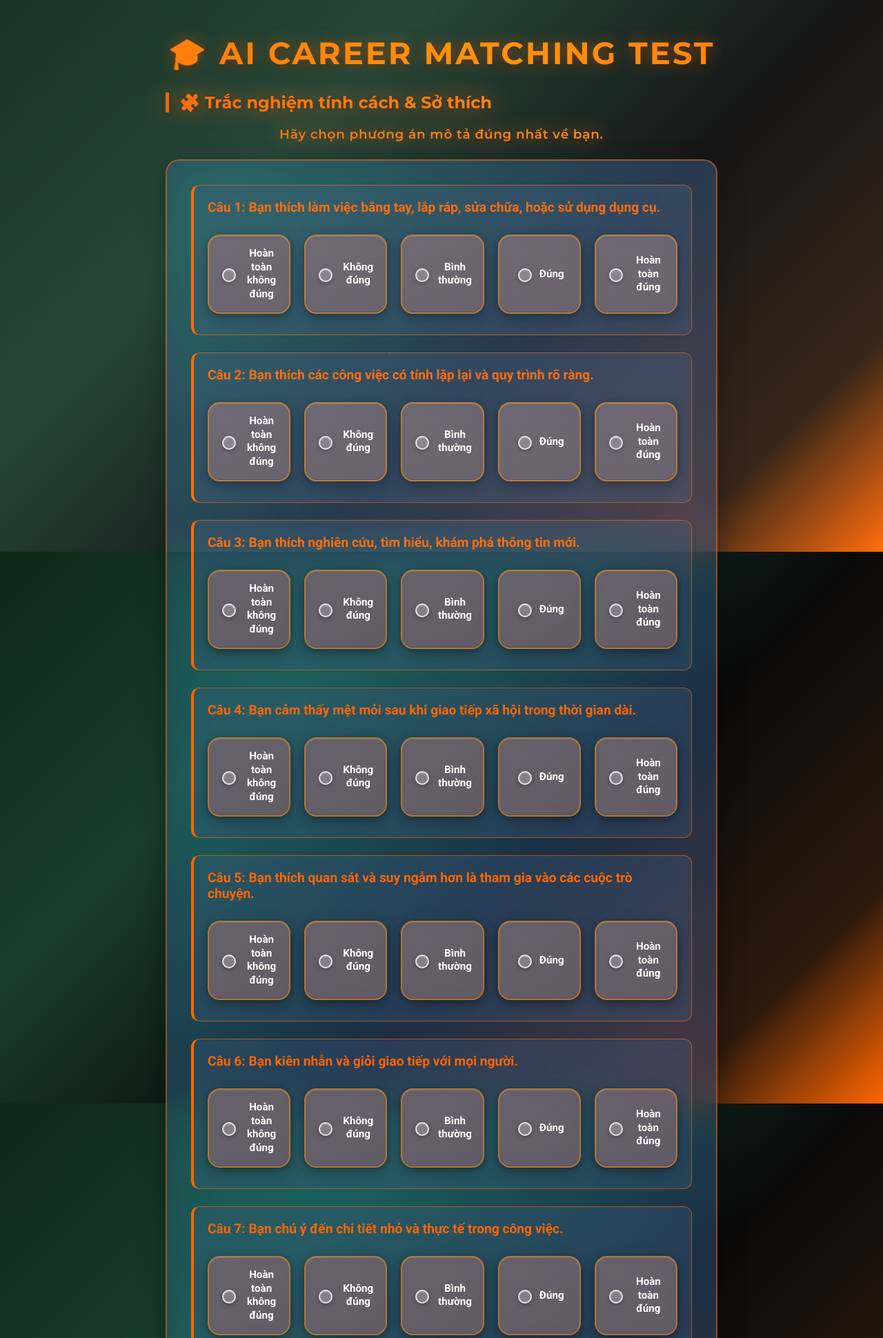
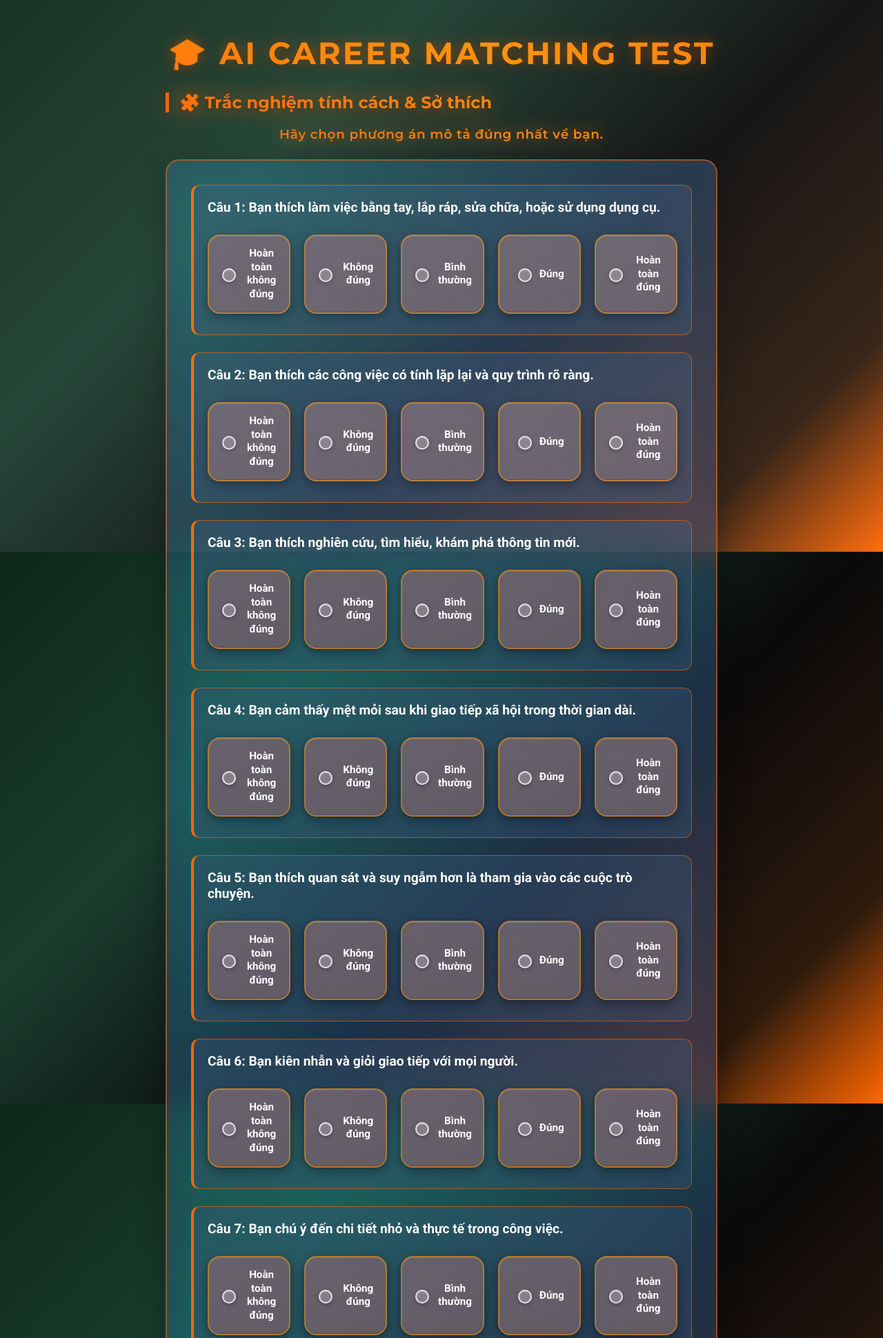
Before and after one commit to tuankiet247/OpenDay, a FastAPI app: page / in a window 1280 px wide. Shown: the top 1940 px of the page at 69% size. Run offline with FastAPI, Linux system fonts and the light colour scheme; some libraries are stand-ins or nearby versions.

Commit message:
Change question text color to white

```diff
--- a/static/style.css
+++ b/static/style.css
@@ -160,7 +160,7 @@ form, .result-box {
 .question-text {
     font-size: 1.2rem;
     font-weight: 800;
-    color: #FF6600;
+    color: #FFFF;
     margin-bottom: 18px;
     padding: 0;
     background: none;
```
